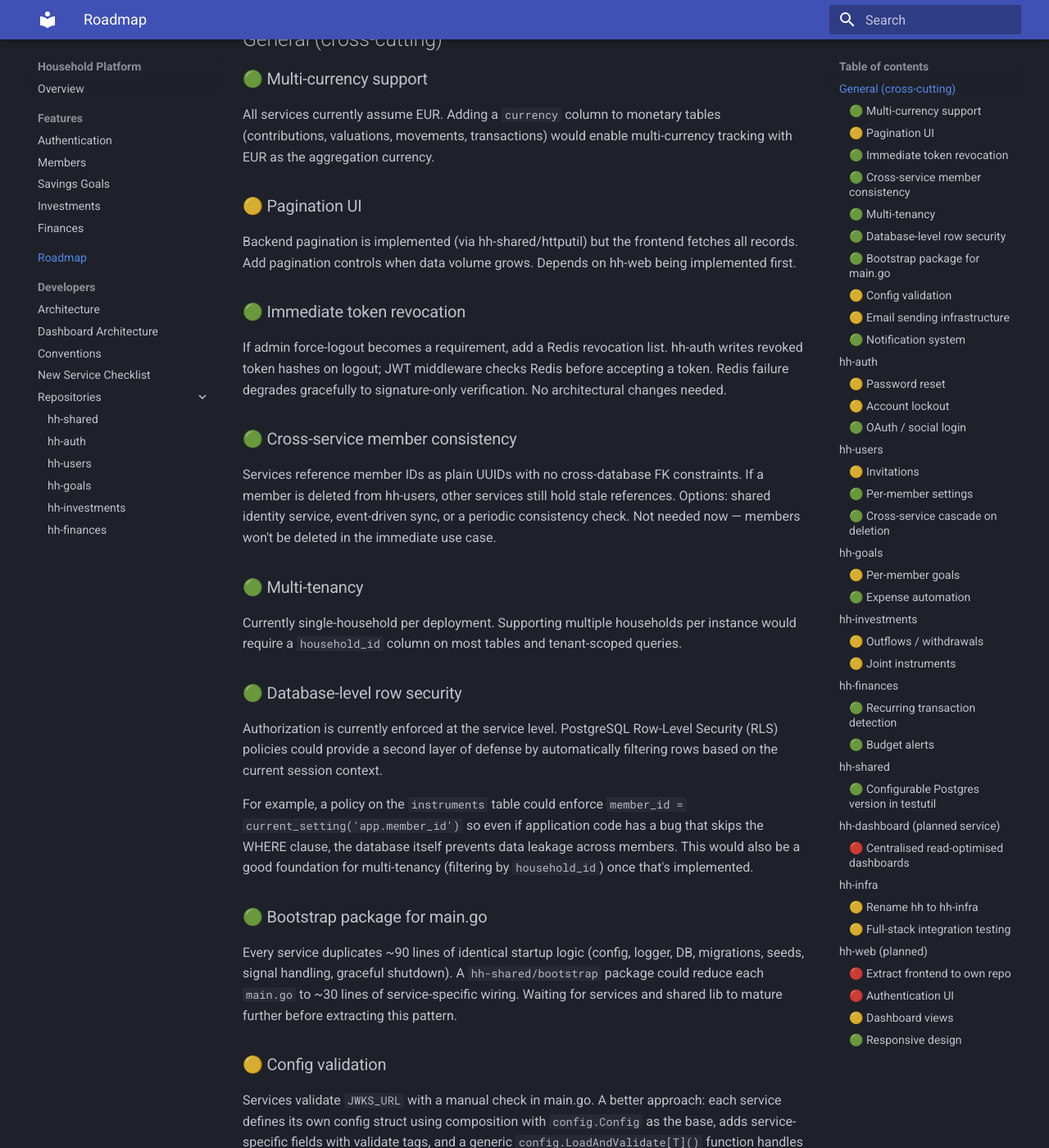
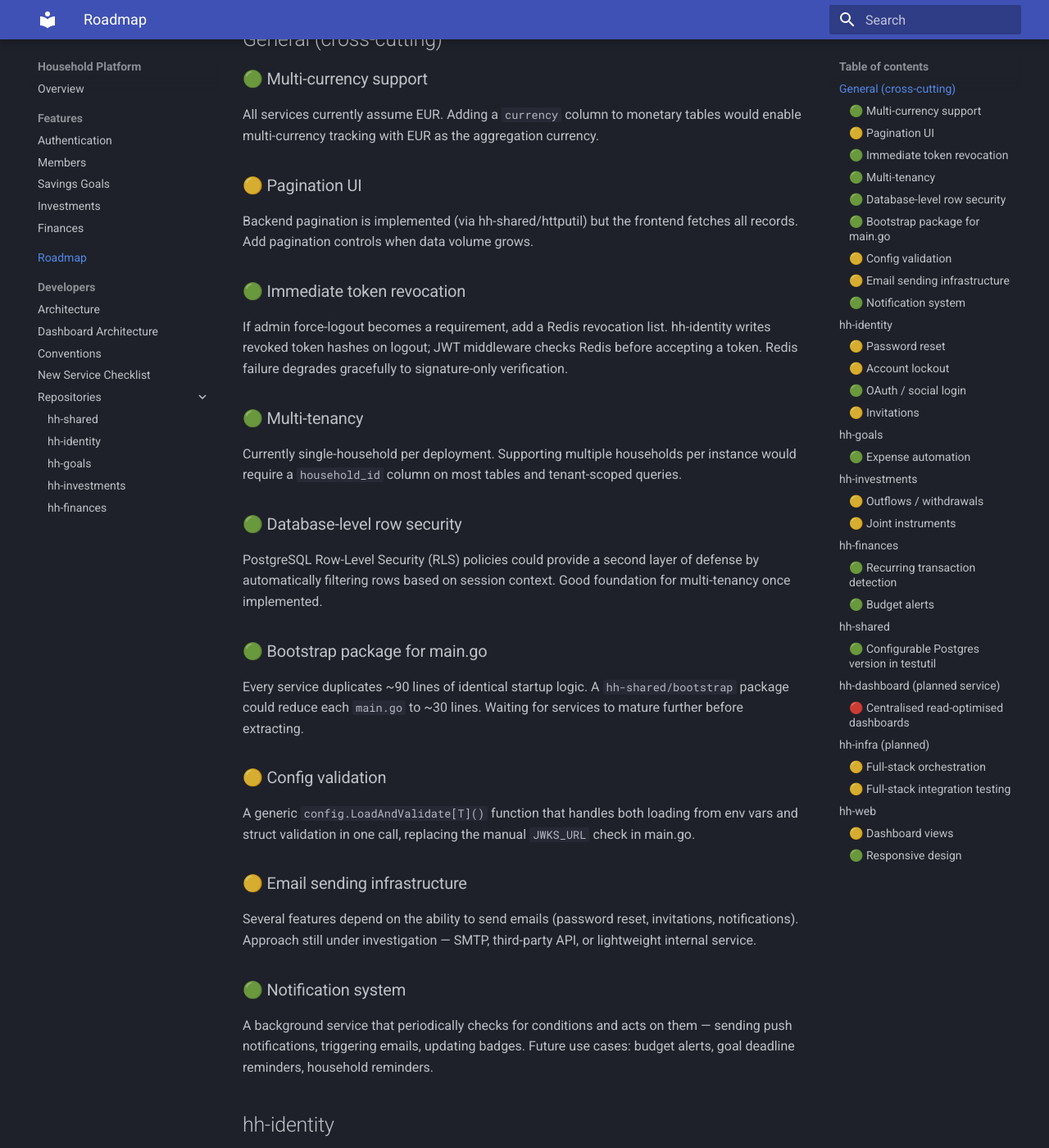
Before and after one commit to tiagorocha94/hh-docs, an MkDocs documentation site: the page built from docs/roadmap.md, in a window 1280 px wide and 1400 px high, scrolled down 282 px. Shown: the whole window at 82% size. Built offline with MkDocs 1.6.1 and Material for MkDocs 9.7.7, drawn with Linux system fonts in a browser that asks for light colours; some of the changed text lies outside the part shown.

Commit message:
docs: replace hh-auth + hh-users with hh-identity across all pages
- Created repositories/hh-identity.md (merged API surface, schema)
- Deleted repositories/hh-auth.md and repositories/hh-users.md
- Updated mkdocs.yml nav
- Rewrote roadmap: removed completed items, merged auth/users sections
  into hh-identity, renamed hh to hh-infra, updated hh-web status
- Updated conventions.md: all hh-auth/hh-users references  hh-identity
- Updated architecture.md: remaining references
- Updated README.md: repo table with current versions

````diff
--- a/docs/roadmap.md
+++ b/docs/roadmap.md
@@ -8,26 +8,18 @@ Priority: 🔴 High — next up, 🟡 Medium — important but not urgent, 🟢
 
 ### 🟢 Multi-currency support
 All services currently assume EUR. Adding a `currency` column to monetary
-tables (contributions, valuations, movements, transactions) would enable
-multi-currency tracking with EUR as the aggregation currency.
+tables would enable multi-currency tracking with EUR as the aggregation
+currency.
 
 ### 🟡 Pagination UI
 Backend pagination is implemented (via hh-shared/httputil) but the frontend
 fetches all records. Add pagination controls when data volume grows.
-Depends on hh-web being implemented first.
 
 ### 🟢 Immediate token revocation
 If admin force-logout becomes a requirement, add a Redis revocation list.
-hh-auth writes revoked token hashes on logout; JWT middleware checks Redis
-before accepting a token. Redis failure degrades gracefully to
-signature-only verification. No architectural changes needed.
-
-### 🟢 Cross-service member consistency
-Services reference member IDs as plain UUIDs with no cross-database FK
-constraints. If a member is deleted from hh-users, other services still
-hold stale references. Options: shared identity service, event-driven sync,
-or a periodic consistency check. Not needed now — members won't be deleted
-in the immediate use case.
+hh-identity writes revoked token hashes on logout; JWT middleware checks
+Redis before accepting a token. Redis failure degrades gracefully to
+signature-only verification.
 
 ### 🟢 Multi-tenancy
 Currently single-household per deployment. Supporting multiple households
@@ -35,88 +27,48 @@ per instance would require a `household_id` column on most tables and
 tenant-scoped queries.
 
 ### 🟢 Database-level row security
-Authorization is currently enforced at the service level. PostgreSQL
-Row-Level Security (RLS) policies could provide a second layer of defense
-by automatically filtering rows based on the current session context.
-
-For example, a policy on the `instruments` table could enforce
-`member_id = current_setting('app.member_id')` so even if application code
-has a bug that skips the WHERE clause, the database itself prevents data
-leakage across members. This would also be a good foundation for
-multi-tenancy (filtering by `household_id`) once that's implemented.
+PostgreSQL Row-Level Security (RLS) policies could provide a second layer
+of defense by automatically filtering rows based on session context. Good
+foundation for multi-tenancy once implemented.
 
 ### 🟢 Bootstrap package for main.go
-Every service duplicates ~90 lines of identical startup logic (config, logger,
-DB, migrations, seeds, signal handling, graceful shutdown). A
-`hh-shared/bootstrap` package could reduce each `main.go` to ~30 lines of
-service-specific wiring. Waiting for services and shared lib to mature
-further before extracting this pattern.
+Every service duplicates ~90 lines of identical startup logic. A
+`hh-shared/bootstrap` package could reduce each `main.go` to ~30 lines.
+Waiting for services to mature further before extracting.
 
 ### 🟡 Config validation
-Services validate `JWKS_URL` with a manual check in main.go. A better
-approach: each service defines its own config struct using composition
-with `config.Config` as the base, adds service-specific fields with
-validate tags, and a generic `config.LoadAndValidate[T]()` function
-handles both loading from env vars and struct validation in one call.
-
-Example:
-```go
-type ServiceConfig struct {
-    config.Config
-    JWKSURL string `env:"JWKS_URL" validate:"required,url"`
-}
-
-cfg, err := config.LoadAndValidate[ServiceConfig]()
-```
+A generic `config.LoadAndValidate[T]()` function that handles both loading
+from env vars and struct validation in one call, replacing the manual
+`JWKS_URL` check in main.go.
 
 ### 🟡 Email sending infrastructure
 Several features depend on the ability to send emails (password reset,
-account lockout notifications, invitations). The approach is still under
-investigation — could be SMTP, a third-party API (SendGrid, SES), or a
-lightweight internal service. This should be resolved before implementing
-any email-dependent features.
+invitations, notifications). Approach still under investigation — SMTP,
+third-party API, or lightweight internal service.
 
 ### 🟢 Notification system
 A background service that periodically checks for conditions and acts on
-them — sending push notifications, triggering emails, updating badges, or
-running scheduled tasks. Could function as a cron-like service that
-listens for changes or runs on a schedule. Future use cases: budget
-alerts, goal deadline reminders, household reminders.
+them — sending push notifications, triggering emails, updating badges.
+Future use cases: budget alerts, goal deadline reminders, household
+reminders.
 
-## hh-auth
+## hh-identity
 
 ### 🟡 Password reset
-Email-based password reset flow. Depends on email sending infrastructure
-being resolved first.
+Email-based password reset flow. Depends on email sending infrastructure.
 
 ### 🟡 Account lockout
-Rate limiting on failed login attempts to prevent brute-force attacks.
-Should also send an email to the user reporting the lockout. Depends on
-email sending infrastructure.
+Rate limiting on failed login attempts. Should also notify the user.
+Depends on email sending infrastructure.
 
 ### 🟢 OAuth / social login
 Support Google, GitHub, or other OAuth providers alongside email + password.
 
-## hh-users
-
 ### 🟡 Invitations
-Invite a person to join the household by email. Depends on email sending
-infrastructure being resolved first.
-
-### 🟢 Per-member settings
-Timezone, currency preference, notification preferences. More relevant
-once a notification system exists.
-
-### 🟢 Cross-service cascade on deletion
-Propagate member deletion to dependent services (goals, investments,
-finances) — currently, deleting a member leaves orphaned references.
-Not needed now — members won't be deleted in the immediate use case.
+Invite a person to join the household by email. Creates both the member
+and user account in a single transaction. Depends on email infrastructure.
 
 ## hh-goals
-
-### 🟡 Per-member goals
-Goals are currently household-wide. A `goal_members` join table would allow
-assigning goals to specific members.
 
 ### 🟢 Expense automation
 When the finances service matures, an expense category flagged as
@@ -136,7 +88,6 @@ Allow multiple member_ids per instrument for shared investment accounts.
 
 ### 🟢 Recurring transaction detection
 Flag income/expenses that repeat monthly and aggregate separately.
-Automation should be done after core flows are consistent.
 
 ### 🟢 Budget alerts
 Warn when a group's actual spend exceeds its target percentage. More
@@ -155,42 +105,24 @@ different Postgres versions.
 A dedicated read service that consumes data from all other services and
 serves pre-aggregated views: portfolio summaries, savings progress,
 expense breakdowns, per-member overviews, and household-wide KPIs.
-One of the most impactful features but brings significant complexity —
-changes across all services (event publishing) and new infrastructure
-(NATS). See [Dashboard Architecture](dashboard-architecture.md).
+See [Dashboard Architecture](dashboard-architecture.md).
 
-## hh-infra
+## hh-infra (planned)
 
-### 🟡 Rename hh to hh-infra
-The orchestration repo is currently named `hh`. It should be renamed to
-`hh-infra` once all services are extracted. This involves more than just
-renaming — the frontend needs to be extracted first, nginx config updated,
-and docker-compose references cleaned up.
+### 🟡 Full-stack orchestration
+Docker Compose setup that runs all services from published images with
+nginx as the reverse proxy. Production-like deployment for personal use.
+See the hh-infra plan in the workspace.
 
 ### 🟡 Full-stack integration testing
 Compose all `-dev` images into a single docker-compose for automated
-end-to-end testing of the full platform. Best done once services and
-frontend are stable.
+end-to-end testing of the full platform.
 
-## hh-web (planned)
-
-### 🔴 Extract frontend to own repo
-The React SPA currently lives inside the `hh` (infra) repo as `fe/`. It
-should be extracted to its own `hh-web` repository with independent CI/CD,
-matching the polyrepo pattern. The repo should include a way to run the
-app against mocked APIs so local development and implementation doesn't
-depend on running the actual backend services. In the future, a
-docker-compose setup could start all services in dev mode for full
-integration testing, but that's heavy for now.
-
-### 🔴 Authentication UI
-Login page, token refresh handling, logout flow. Critical — should be
-implemented immediately after the frontend is extracted to its own repo.
+## hh-web
 
 ### 🟡 Dashboard views
 Per-service dashboards (goals progress, investment portfolio summary,
-expense breakdown) that consume the dashboard API. Can only be done once
-hh-dashboard is implemented.
+expense breakdown) that consume the dashboard API. Depends on hh-dashboard.
 
 ### 🟢 Responsive design
 Mobile-friendly layouts for on-the-go access to household finances.
--- a/mkdocs.yml
+++ b/mkdocs.yml
@@ -30,8 +30,7 @@ nav:
     - New Service Checklist: new-service-checklist.md
     - Repositories:
       - hh-shared: repositories/hh-shared.md
-      - hh-auth: repositories/hh-auth.md
-      - hh-users: repositories/hh-users.md
+      - hh-identity: repositories/hh-identity.md
       - hh-goals: repositories/hh-goals.md
       - hh-investments: repositories/hh-investments.md
       - hh-finances: repositories/hh-finances.md
````
Also changed, not shown: other parts of docs/roadmap.md (+1 -2 lines), README.md (+5 -4 lines), docs/architecture.md (+3 -3 lines), docs/conventions.md (+11 -11 lines), docs/features/auth.md (+1 -1 lines), docs/features/members.md (+1 -1 lines), docs/repositories/hh-auth.md (deleted, +0 -41 lines), docs/repositories/hh-identity.md (added, +53 -0 lines), docs/repositories/hh-users.md (deleted, +0 -29 lines).
